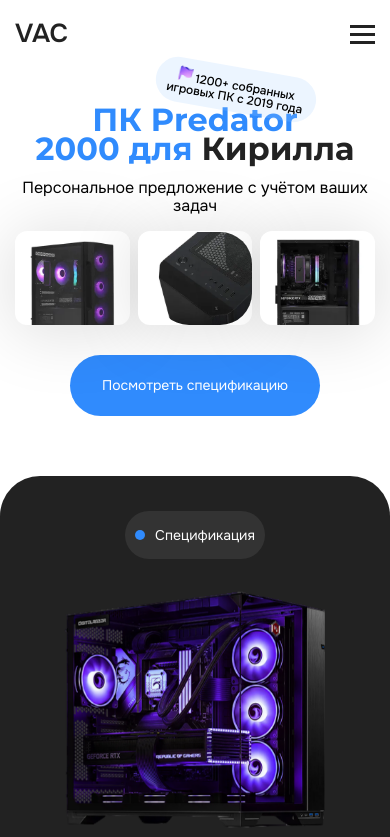
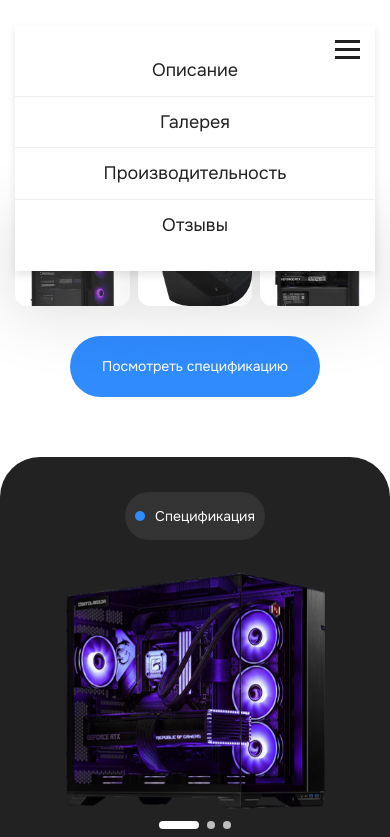
Before and after one commit to den10004/KP, a website built with Vite: page index.html in a window 390 px wide. Both pictures are taken after a click on the element 362 px from the left and 34 px from the top of the page. Shown: the top 837 px of the page. Built offline with nearby package versions, Linux system fonts and the light colour scheme.

Commit message:
якоря

```diff
--- a/index.html
+++ b/index.html
@@ -11,12 +11,15 @@
   <body>
     <header class="wrapper">
       <div class="header__container">
-        <div class="logo" style="color: var(--primary-black)">VAC</div>
-        <ul>
-          <li>Описание</li>
-          <li>Галерея</li>
-          <li>Производительность</li>
-          <li>Отзывы</li>
+        <div class="logo">VAC</div>
+
+        <ul class="nav-menu">
+          <li><a href="#description" class="nav-link">Описание</a></li>
+          <li><a href="#galery" class="nav-link">Галерея</a></li>
+          <li>
+            <a href="#efficiency" class="nav-link">Производительность</a>
+          </li>
+          <li><a href="#feedback" class="nav-link">Отзывы</a></li>
         </ul>
 
         <div class="header-burger">
@@ -58,7 +61,7 @@
       </div>
     </section>
 
-    <section class="specification">
+    <section class="specification" id="description">
       <div class="specification__wrap">
         <div>
           <div class="wrapper">
@@ -191,7 +194,7 @@
       </div>
     </section>
 
-    <section class="service">
+    <section class="service" id="galery">
       <div class="wrapper">
         <div class="label label-color-white">
           <div class="label-dot"></div>
@@ -518,7 +521,7 @@
       </div>
     </section>
 
-    <section class="efficiency">
+    <section class="efficiency" id="efficiency">
       <div class="wrapper">
         <div class="label label-color-black">
           <div class="label-dot"></div>
@@ -783,7 +786,7 @@
       </div>
     </section>
 
-    <section class="feedback sectionMargin">
+    <section class="feedback sectionMargin" id="feedback">
       <div class="wrapper" style="position: relative">
         <div class="label label-color-white">
           <div class="label-dot"></div>
@@ -937,10 +940,12 @@
         <div class="footer__list">
           <div class="footer__block">
             <ul class="footer__menu">
-              <li>Описание</li>
-              <li>Галерея</li>
-              <li>Производительность</li>
-              <li>Отзывы</li>
+              <li><a href="#description">Описание</a></li>
+              <li><a href="#galery">Галерея</a></li>
+              <li>
+                <a href="#efficiency">Производительность</a>
+              </li>
+              <li><a href="#feedback">Отзывы</a></li>
             </ul>
           </div>
           <div class="footer__block2">
@@ -958,6 +963,27 @@
   <script src="./src/js/swiper-bundle.min.js"></script>
 
   <script>
+    document.addEventListener("DOMContentLoaded", () => {
+      const burger = document.querySelector(".header-burger");
+      const container = document.querySelector(".header__container");
+
+      const mobileMenu = document.createElement("div");
+      mobileMenu.classList.add("mobile-menu");
+
+      const navMenu = document.querySelector(".nav-menu");
+      const menuClone = navMenu.cloneNode(true);
+      menuClone.style.display = "block";
+      menuClone.style.flexDirection = "column";
+      menuClone.style.gap = "0";
+
+      mobileMenu.appendChild(menuClone);
+      container.appendChild(mobileMenu);
+
+      burger.addEventListener("click", () => {
+        mobileMenu.classList.toggle("active");
+      });
+    });
+
     var swiper = new Swiper(".small-pc-slider", {
       spaceBetween: 10,
       slidesPerView: 3,
--- a/src/styles/footer.css
+++ b/src/styles/footer.css
@@ -43,9 +43,13 @@
 }
 
 .footer__menu {
-    color: var(--white);
     font-size: 20px;
     gap: 40px;
+}
+
+.footer__menu>li>a {
+    color: var(--white);
+    text-decoration: none;
 }
 
 .footer__conf {
--- a/src/styles/header.css
+++ b/src/styles/header.css
@@ -1,5 +1,5 @@
 .header__container {
-    font-family: "Onest";
+    font-family: "Onest", sans-serif;
     color: var(--primary-black);
     padding-top: 50px;
     width: 100%;
@@ -13,36 +13,86 @@
     position: absolute;
     top: 30px;
     left: 15px;
+    font-size: 48px;
+    font-weight: bold;
 }
 
 .header-burger {
     display: none;
     flex-direction: column;
     gap: 5px;
+    cursor: pointer;
+    position: absolute;
+    right: 15px;
+    top: 40px;
+    z-index: 1000;
 }
 
 .header-burger>div {
     width: 25px;
     height: 3px;
     background-color: var(--primary-black);
+    transition: all 0.3s;
 }
 
-
-
-.header__container>ul {
+.header__container>.nav-menu {
     display: flex;
     list-style-type: none;
     font-size: 20px;
     font-weight: 400;
     line-height: 120%;
-    text-align: left;
-    justify-self: center;
     gap: 40px;
+    margin: 0;
+    padding: 0;
+}
+
+.nav-link {
+    color: var(--primary-black);
+    text-decoration: none;
+
+}
+
+.header__container>.nav-menu li {
+    cursor: pointer;
 }
 
 
+
+.mobile-menu {
+    display: none;
+    position: absolute;
+    top: 100%;
+    left: 0;
+    width: 100%;
+    background-color: white;
+    padding: 20px 0;
+    box-shadow: 0 4px 8px rgba(0, 0, 0, 0.1);
+    z-index: 999;
+}
+
+.mobile-menu.active {
+    display: block;
+}
+
+.mobile-menu ul {
+    list-style-type: none;
+    padding: 0;
+    margin: 0;
+    text-align: center;
+}
+
+.mobile-menu li {
+    padding: 15px 0;
+    font-size: 18px;
+    border-bottom: 1px solid #eee;
+}
+
+.mobile-menu li:last-child {
+    border-bottom: none;
+}
+
 @media (max-width: 900px) {
-    .header__container>ul {
+    .header__container>.nav-menu {
         font-size: 16px;
         gap: 20px;
         margin-left: 50px;
@@ -54,13 +104,13 @@
 }
 
 @media (max-width: 600px) {
-    .header__container>ul {
+    .header__container>.nav-menu {
         margin-left: 100px;
     }
 }
 
 @media (max-width: 550px) {
-    .header__container>ul {
+    .header__container>.nav-menu {
         display: none;
     }
 
@@ -69,13 +119,13 @@
     }
 
     .header__container {
-        justify-content: right;
+        justify-content: flex-end;
         padding-top: 25px;
+        padding-right: 15px;
     }
 
     .header__container>.logo {
-        top: 5px;
-        left: 0px;
+        top: 15px;
+        left: 15px;
     }
-
 }
--- a/src/styles/styles.css
+++ b/src/styles/styles.css
@@ -25,6 +25,9 @@
   --primary-green: rgba(58, 194, 112, 1)
 }
 
+html {
+  scroll-behavior: smooth;
+}
 
 body {
   padding: 0;
```
